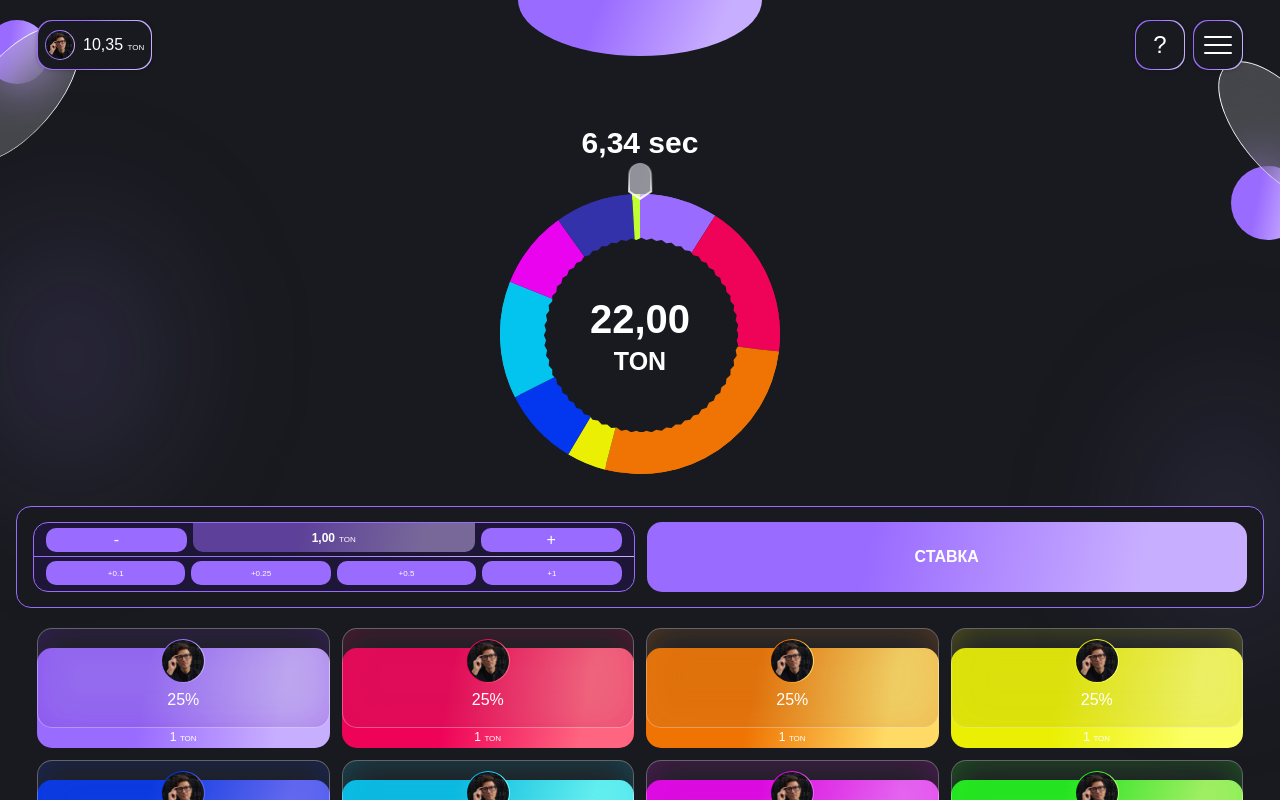
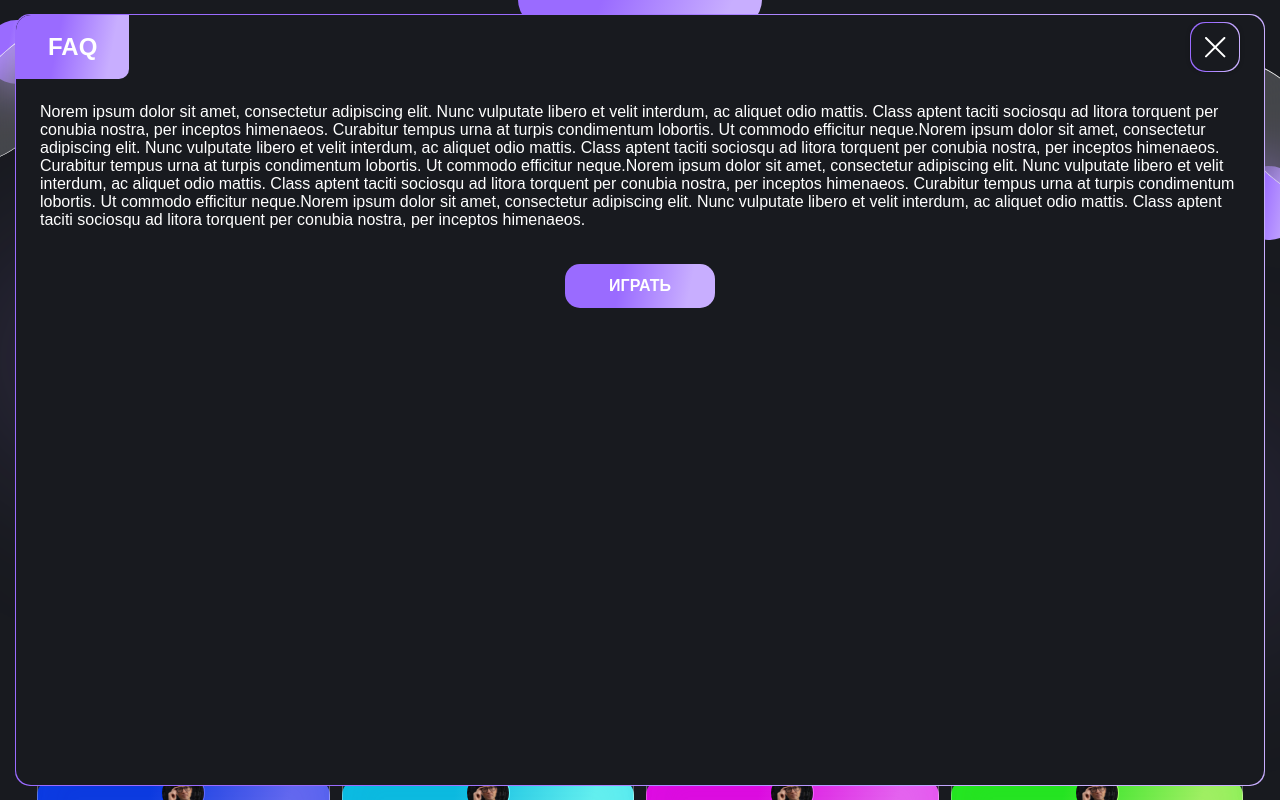
Before and after one commit to AndreyKanay/casino, a React (Create React App) app: page / in a window 1280 px wide. Shown: the top 800 px of the page. Built offline with nearby package versions, Linux system fonts and the light colour scheme; a web font is replaced by a local one.

Commit message:
Modal Markup

```diff
--- a/src/App.tsx
+++ b/src/App.tsx
@@ -1,9 +1,31 @@
 import React from 'react';
 import {RouterProvider} from "react-router";
 import router from "./router";
+import Modal from "./components/Modal/Modal";
 
 function App() {
-  return <RouterProvider router={router} />;
+    return (
+        <>
+            <RouterProvider router={router} />
+            <Modal title="faq" isShow={true} closeButtonText="Играть" onClose={() => {
+            }}>
+                <p>
+                    Norem ipsum dolor sit amet, consectetur adipiscing elit. Nunc vulputate libero et velit interdum, ac
+                    aliquet odio mattis. Class aptent taciti sociosqu ad litora torquent per conubia nostra, per
+                    inceptos himenaeos. Curabitur tempus urna at turpis condimentum lobortis. Ut commodo efficitur
+                    neque.Norem ipsum dolor sit amet, consectetur adipiscing elit. Nunc vulputate libero et velit
+                    interdum, ac aliquet odio mattis. Class aptent taciti sociosqu ad litora torquent per conubia
+                    nostra, per inceptos himenaeos. Curabitur tempus urna at turpis condimentum lobortis. Ut commodo
+                    efficitur neque.Norem ipsum dolor sit amet, consectetur adipiscing elit. Nunc vulputate libero et
+                    velit interdum, ac aliquet odio mattis. Class aptent taciti sociosqu ad litora torquent per conubia
+                    nostra, per inceptos himenaeos. Curabitur tempus urna at turpis condimentum lobortis. Ut commodo
+                    efficitur neque.Norem ipsum dolor sit amet, consectetur adipiscing elit. Nunc vulputate libero et
+                    velit interdum, ac aliquet odio mattis. Class aptent taciti sociosqu ad litora torquent per conubia
+                    nostra, per inceptos himenaeos.
+                </p>
+            </Modal>
+        </>
+    );
 }
 
 export default App;
--- /dev/null
+++ b/src/components/Modal/Modal.css
@@ -0,0 +1,66 @@
+.modal {
+    position: fixed;
+    height: calc(100vh - 28px);
+    width: calc(100vw - 30px);
+    background: var(--primary);
+    z-index: 999999;
+    top: 14px;
+    left: 15px;
+    border-radius: 15px;
+    padding: 1px;
+    opacity: 0;
+    transition: opacity .3s ease-in;
+}
+
+.modal_is_show {
+    opacity: 1;
+    transition: opacity .3s ease-out;
+}
+
+.modal p {
+    margin: 0;
+}
+
+.modal__inner {
+    height: calc(100vh - 30px);
+    width: calc(100vw - 32px);
+    background: var(--background);
+    border-radius: 15px;
+    overflow: auto;
+
+}
+
+.modal__header {
+    align-items: center;
+    display: flex;
+    justify-content: space-between;
+    padding-right: 24px;
+}
+
+.modal__header-title {
+    padding: 18px 32px;
+    border-radius: 15px 0 10px 0;
+    background: var(--primary);
+}
+
+.modal__title {
+    font-size: 24px;
+    font-weight: 700;
+    text-transform: uppercase;
+}
+
+.modal__title {
+    margin: 0;
+}
+
+.modal__content {
+    padding: 24px 25px 0 24px;
+    margin-bottom: 35px;
+}
+
+.modal__action {
+    align-items: center;
+    display: flex;
+    justify-content: center;
+    padding-bottom: 20px;
+}
--- /dev/null
+++ b/src/components/Modal/Modal.tsx
@@ -0,0 +1,46 @@
+import {FC, PropsWithChildren} from "react";
+import Button from "../Buttons/Button";
+import IconButton from "../Buttons/IconButton";
+
+import "./Modal.css";
+
+interface ModalProps extends PropsWithChildren {
+    title: string;
+    isShow: boolean;
+    closeButtonText: string;
+    onClose: () => void;
+}
+
+const Modal: FC<ModalProps> = ({title, isShow, closeButtonText, onClose, children}) => {
+    if (!isShow) return (<></>);
+
+    return (
+        <div className={`modal ${isShow ? 'modal_is_show' : ''}`}>
+            <div className="modal__inner">
+                <div className="modal__header">
+                    <div className="modal__header-title">
+                        <p className="modal__title">{title}</p>
+                    </div>
+                    <div className="modal__header-action">
+                        <IconButton onClick={onClose}>
+                            <svg xmlns="http://www.w3.org/2000/svg" width="21" height="21" viewBox="0 0 21 21"
+                                 fill="none">
+                                <path d="M1 1L19.3848 19.3848" stroke="white" strokeWidth="2" strokeLinecap="round"/>
+                                <path d="M19.3848 1L0.99999 19.3848" stroke="white" strokeWidth="2"
+                                      strokeLinecap="round"/>
+                            </svg>
+                        </IconButton>
+                    </div>
+                </div>
+                <div className="modal__content">
+                    {children}
+                </div>
+                <div className="modal__action">
+                    <Button text={closeButtonText} onClick={onClose}/>
+                </div>
+            </div>
+        </div>
+    )
+}
+
+export default Modal;
```
